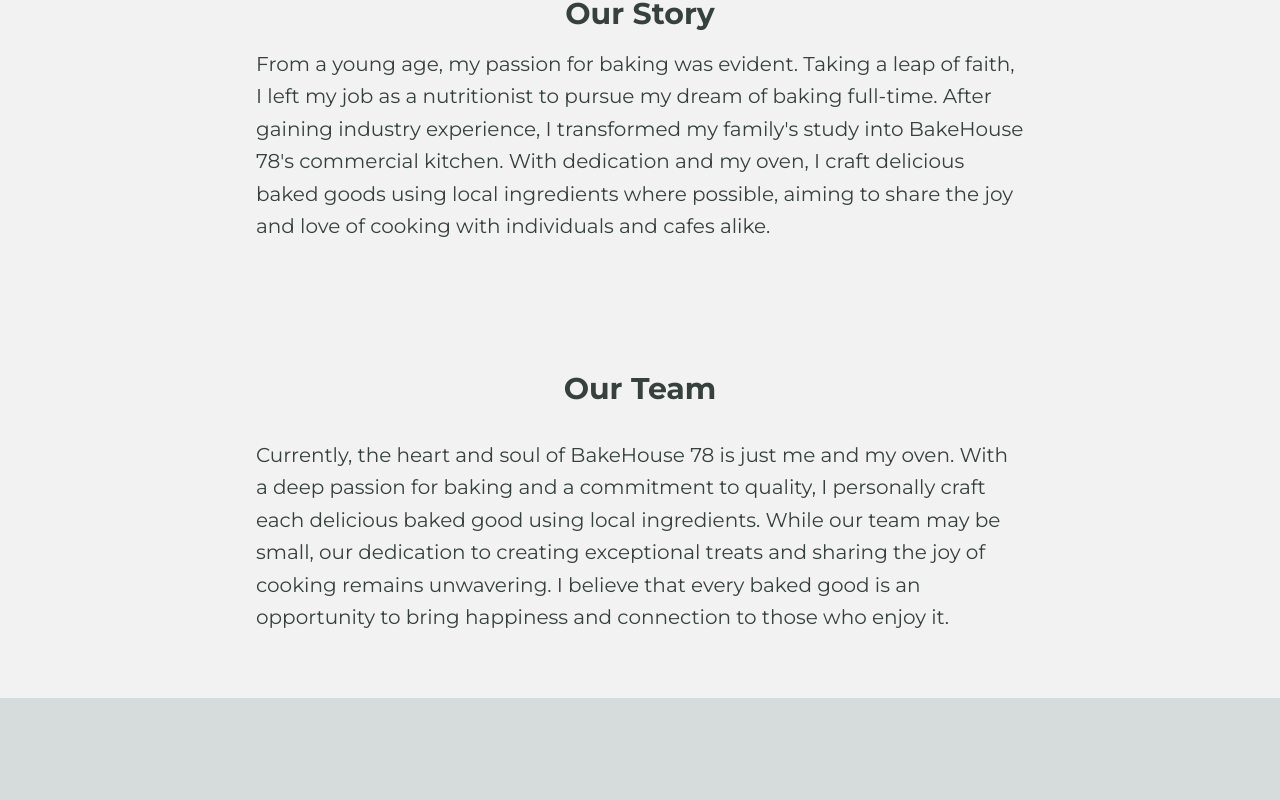
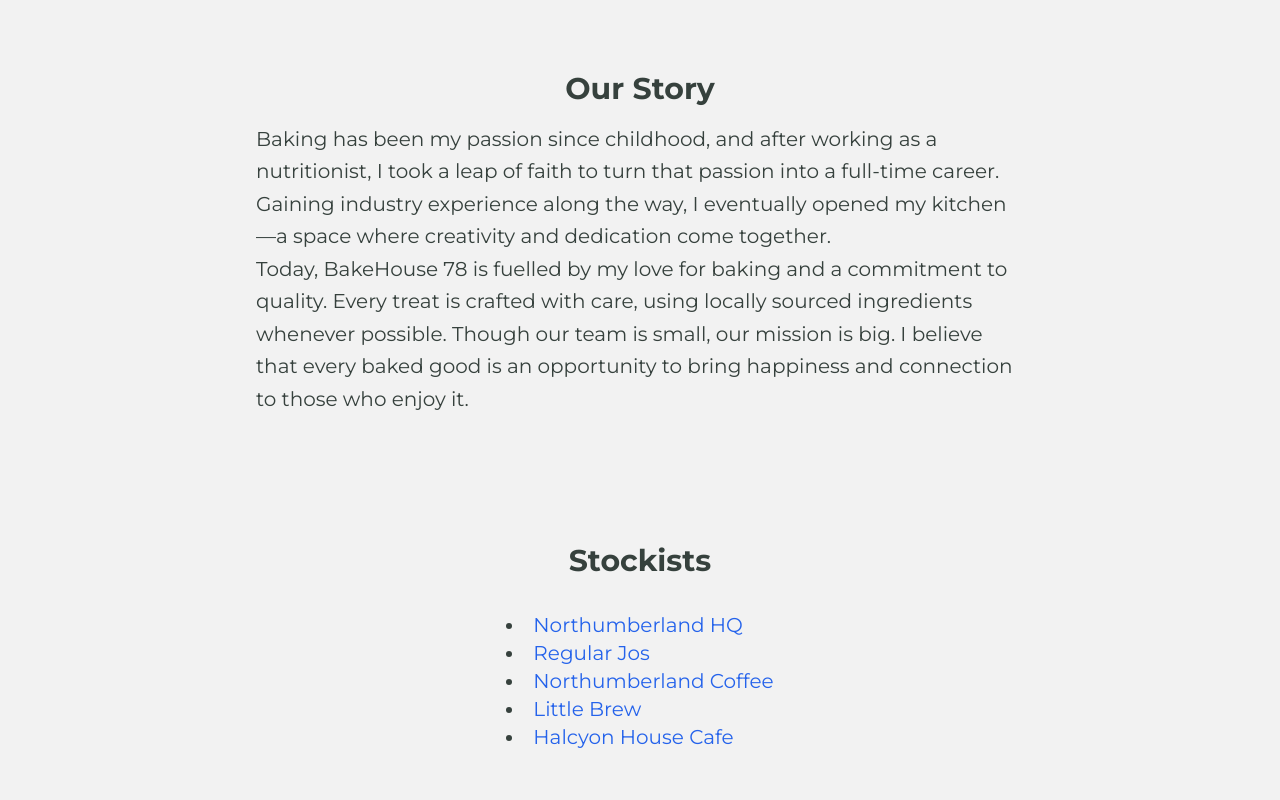
Before and after one commit to tomstratton1/bakehouse78, a Next.js app in the folder app/: page /about in a window 1280 px wide. Shown: the part 860-1660 px from the top of the page. Before the commit the page ends 1558 px from the top, so only its background shows below. Built offline with nearby package versions, Linux system fonts and the light colour scheme.

Commit message:
some adjustments on contact, about and contact

```diff
--- a/app/app/about/page.tsx
+++ b/app/app/about/page.tsx
@@ -18,7 +18,7 @@
       <section className="py-16 bg-offWhite text-center">
         <div className="flex flex-wrap justify-center gap-8 max-w-6xl mx-auto px-4">
           <Image
-            src="./images/van1.jpg"
+            src="./images/comingsoon.jpg"
             alt="The van"
             width={300}
             height={450}
@@ -32,7 +32,7 @@
             className="rounded-lg shadow-md"
           />
           <Image
-            src="./images/headbaker1.jpg"
+            src="./images/comingsoon.jpg"
             alt="The head baker"
             width={300}
             height={450}
@@ -47,11 +47,55 @@
         <div className="flex flex-col md:flex-row items-center md:items-start justify-center gap-8 max-w-5xl mx-auto px-4">
           <div className="text-left md:text-lg text-charcoal leading-relaxed">
             <p className="text-xl text-charcoal leading-relaxed max-w-3xl mx-auto">
-              From a young age, my passion for baking was evident. Taking a leap of faith, I left my job as a nutritionist to pursue my dream of baking full-time. After gaining industry experience, I transformed my family&apos;s study into BakeHouse 78&apos;s commercial kitchen. With dedication and my oven, I craft delicious baked goods using local ingredients where possible, aiming to share the joy and love of cooking with individuals and cafes alike.
+            Baking has been my passion since childhood, and after working as a nutritionist, I took a leap of faith to turn that passion into a full-time career.
+            Gaining industry experience along the way, I eventually opened my kitchen —a space where creativity and dedication come together.
+            </p>
+            <p className="text-xl text-charcoal leading-relaxed max-w-3xl mx-auto">
+            Today, BakeHouse 78 is fuelled by my love for baking and a commitment to quality.
+            Every treat is crafted with care, using locally sourced ingredients whenever possible.
+            Though our team is small, our mission is big.
+            I believe that every baked good is an opportunity to bring happiness and connection to those who enjoy it.
             </p>
           </div>
         </div>
       </section>
+
+      {/* Stockists */}
+      <section className="py-16 bg-offWhite text-center">
+        <h2 className="text-3xl font-bold text-charcoal mb-8">Stockists</h2>
+        <div className="flex flex-col md:flex-row items-center md:items-start justify-center gap-8 max-w-5xl mx-auto px-4">
+          <div className="text-left md:text-lg text-charcoal leading-relaxed">
+            <ul className="list-disc list-inside text-xl text-charcoal max-w-3xl mx-auto">
+              <li>
+                <a href="https://northumberlandhq.com" target="_blank" rel="noopener noreferrer" className="text-blue-600 hover:underline">
+                  Northumberland HQ
+                </a>
+              </li>
+              <li>
+                <a href="https://www.instagram.com/regularjoscoffee/" target="_blank" rel="noopener noreferrer" className="text-blue-600 hover:underline">
+                  Regular Jos
+                </a>
+              </li>
+              <li>
+                <a href="https://northumberlandcoffee.com" target="_blank" rel="noopener noreferrer" className="text-blue-600 hover:underline">
+                  Northumberland Coffee
+                </a>
+              </li>
+              <li>
+                <a href="https://www.instagram.com/littlebrewcoffeeco/" target="_blank" rel="noopener noreferrer" className="text-blue-600 hover:underline">
+                  Little Brew
+                </a>
+              </li>
+              <li>
+                <a href="https://www.instagram.com/halcyonhousecafe/" target="_blank" rel="noopener noreferrer" className="text-blue-600 hover:underline">
+                  Halcyon House Cafe
+                </a>
+              </li>
+            </ul>
+          </div>
+        </div>
+      </section>
+
 
       {/* Team Section */}
       <section className="py-16 bg-offWhite text-center">
--- a/app/app/contact/page.tsx
+++ b/app/app/contact/page.tsx
@@ -63,6 +63,31 @@
       <Navbar />
       <section className="py-16 bg-offWhite text-center">
         <h1 className="text-5xl font-bold text-charcoal mb-8">Contact Us</h1>
+
+        <h2 className="text-4xl font-bold text-charcoal mb-8">Socials</h2>
+
+        <div className="flex flex-col md:flex-row items-center md:items-start justify-center gap-8 max-w-5xl mx-auto px-4">
+          <div className="text-left md:text-lg text-charcoal leading-relaxed">
+            <ul className="list-disc list-inside text-xl text-charcoal max-w-3xl mx-auto">
+              <li>
+                <a href="https://www.instagram.com/bakehouse.78/" target="_blank" rel="noopener noreferrer" className="text-blue-600 hover:underline">
+                  Instagram @bakehouse.78
+                </a>
+              </li>
+              <li>
+                <a href="https://www.tiktok.com/@bakehouse.78" target="_blank" rel="noopener noreferrer" className="text-blue-600 hover:underline">
+                  TikTok @bakehouse.78
+                </a>
+              </li>
+              <li>
+                <a href="https://www.facebook.com/hashtag/bakehouse78" target="_blank" rel="noopener noreferrer" className="text-blue-600 hover:underline">
+                  Facebook
+                </a>
+              </li>
+            </ul>
+          </div>
+        </div>
+
         <h2 className="text-4xl font-bold text-charcoal mb-8">Order Form</h2>
         <div className="flex flex-col items-center">
           {menuItems.map((category: MenuCategory) => (
--- a/app/app/page.tsx
+++ b/app/app/page.tsx
@@ -21,7 +21,7 @@
             className="mb-4"
           />
           <p className="text-lg md:text-2xl mb-6">
-            More than just ingredients
+            Happiness is a piece of cake
           </p>
           <a href="/menu">
             <button className="px-8 py-3 bg-teal text-white font-semibold rounded hover:bg-coral transition">
@@ -48,48 +48,43 @@
       <section className="py-16 bg-offWhite text-center" id="menu">
         <h2 className="text-3xl font-bold text-charcoal mb-6">Explore Our Menu</h2>
         <div className="flex flex-wrap justify-center gap-8 mb-8 px-2">
-          {/* Croissants */}
+          <div className="relative w-[450px] h-[280px] rounded-lg shadow-lg overflow-hidden">
+            <Image
+              src="/images/bread1.jpg"
+              alt="Savoury"
+              width={450}
+              height={250}
+              className="object-cover w-full h-full"
+            />
+            <div className="absolute inset-0 bg-black opacity-10"></div> {/* Dark overlay */}
+            <p className="absolute bottom-4 left-0 w-full text-offWhite text-lg font-semibold z-10 text-center">
+              Savoury
+            </p>
+          </div>
+          <div className="relative w-[450px] h-[280px] rounded-lg shadow-lg overflow-hidden">
+            <Image
+              src="/images/scones1.jpg"
+              alt="Sweet"
+              width={450}
+              height={250}
+              className="object-cover w-full h-full"
+            />
+            <div className="absolute inset-0 bg-black opacity-0"></div> {/* Dark overlay */}
+            <p className="absolute bottom-4 left-0 w-full text-black text-lg font-semibold z-10 text-center">
+              Sweet
+            </p>
+          </div>
           <div className="relative w-[450px] h-[280px] rounded-lg shadow-lg overflow-hidden">
             <Image
               src="/images/choc_croissants1.jpg"
-              alt="Croissants"
+              alt="Pastry & Other"
               width={450}
               height={150}
               className="object-cover w-full h-full"
             />
             <div className="absolute inset-0 bg-black opacity-10"></div> {/* Dark overlay */}
             <p className="absolute bottom-4 left-0 w-full text-offWhite text-lg font-semibold z-10 text-center">
-              Croissants
-            </p>
-          </div>
-
-          {/* Bread */}
-          <div className="relative w-[450px] h-[280px] rounded-lg shadow-lg overflow-hidden">
-            <Image
-              src="/images/bread1.jpg"
-              alt="Bread"
-              width={450}
-              height={250}
-              className="object-cover w-full h-full"
-            />
-            <div className="absolute inset-0 bg-black opacity-10"></div> {/* Dark overlay */}
-            <p className="absolute bottom-4 left-0 w-full text-offWhite text-lg font-semibold z-10 text-center">
-              Fresh Bread
-            </p>
-          </div>
-
-          {/* Scones */}
-          <div className="relative w-[450px] h-[280px] rounded-lg shadow-lg overflow-hidden">
-            <Image
-              src="/images/scones1.jpg"
-              alt="Scones"
-              width={450}
-              height={250}
-              className="object-cover w-full h-full"
-            />
-            <div className="absolute inset-0 bg-black opacity-0"></div> {/* Dark overlay */}
-            <p className="absolute bottom-4 left-0 w-full text-black text-lg font-semibold z-10 text-center">
-              Scones
+              Pastry & Other
             </p>
           </div>
         </div>
```
